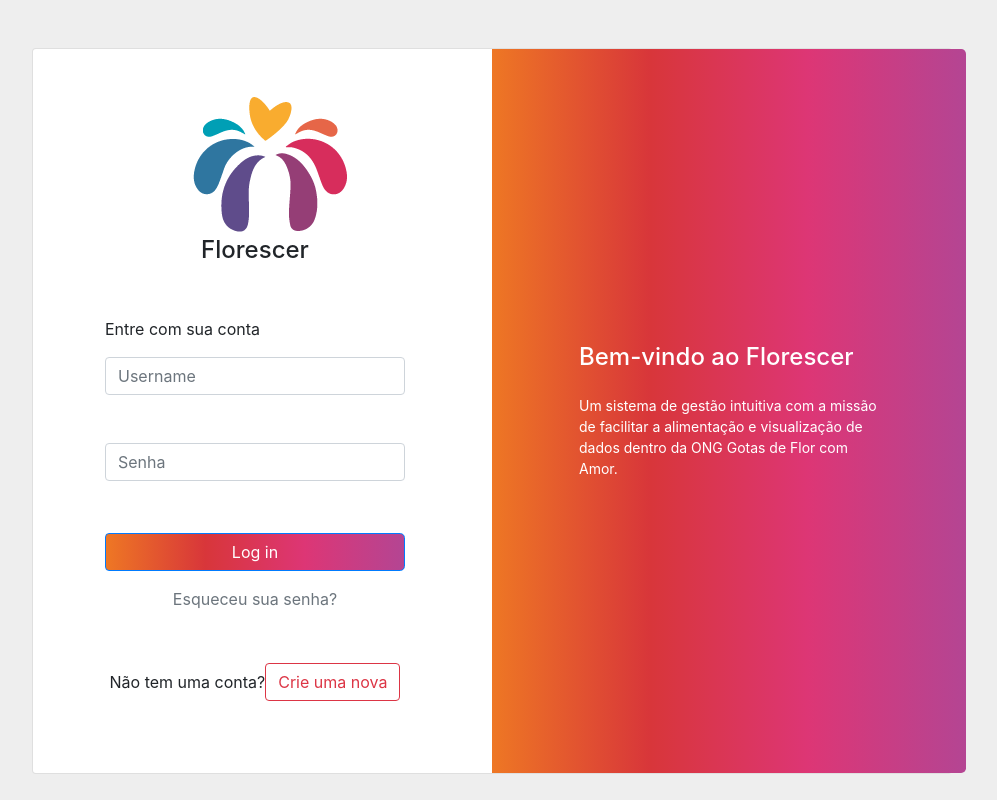
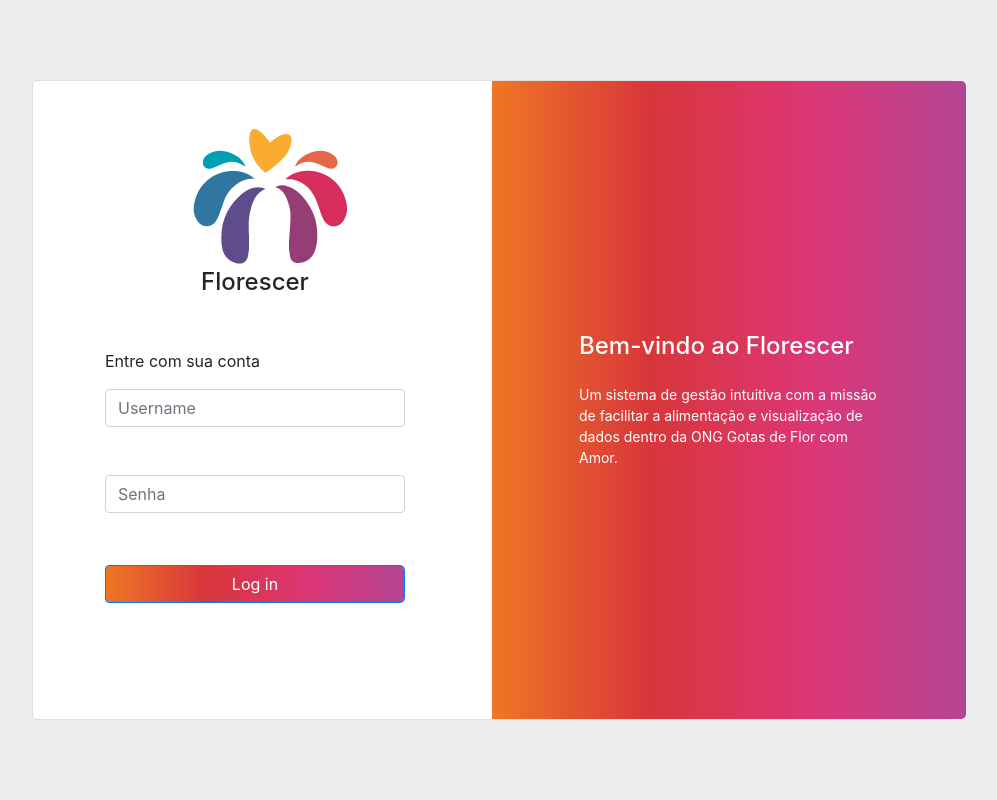
Before and after one commit to Malucoimbr/Florescer, a Django app: page / in a window 1280 px wide. Shown: the whole page, without its empty margins (148-1145 px from the left). Run offline with Django 4.2, Linux system fonts and the light colour scheme; some libraries are stand-ins or nearby versions.

Commit message:
atualização de  mata

```diff
--- a/Florescer_Project/Florescer_app/forms.py
+++ b/Florescer_Project/Florescer_app/forms.py
@@ -24,7 +24,7 @@ class CriancaForm(ModelForm):
         widgets = {
             'nome': forms.TextInput(attrs={'class': 'form-control', 'placeholder': 'Nome'}),
             'sobrenome': forms.TextInput(attrs={'class': 'form-control', 'placeholder': 'Sobrenome'}),
-            'data_nascimento': forms.TextInput(attrs={'class': 'form-control', 'placeholder': 'Data de Nascimento: DD/MM/AA'}),
+            'data_nascimento': forms.DateInput(attrs={'class': 'form-control', 'placeholder': 'Data de Nascimento: DD/MM/AAAA'}),
             'sexo': forms.TextInput(attrs={'class': 'form-control', 'placeholder': 'Sexo: M/F'}),
             'CEP': forms.TextInput(attrs={'class': 'form-control', 'placeholder': 'CEP'}),
             'endereco': forms.TextInput(attrs={'class': 'form-control', 'placeholder': 'Endereço'}),
--- a/Florescer_Project/Florescer_app/templates/ListarCriancas.html
+++ b/Florescer_Project/Florescer_app/templates/ListarCriancas.html
@@ -10,6 +10,7 @@
     {{crianca}} -- {{crianca.sexo}} -- {{crianca.nome_responsavel}} -- {{crianca.email_resp}} -- {{crianca.telefone_resp}}<br />
     {% endfor %}
   </h3>
+  <button type="button" onclick="window.location.replace('/inicialAdmin')">Voltar</button>
 </center>
 {% endblock %}
 <!-- <!DOCTYPE html>
--- a/Florescer_Project/Florescer_app/templates/cadastroCriancas.html
+++ b/Florescer_Project/Florescer_app/templates/cadastroCriancas.html
@@ -9,6 +9,7 @@
   <br /><br />
   {% if submit %}
   O Cadastro foi bem sucedido!
+  <button type="button" onclick="window.location.replace('/inicialAdmin')" class="btn btn-back">OK!</button>
 
   {% else %}
 
@@ -19,6 +20,7 @@
     {% csrf_token %}
     {{ form.as_p }}
     <input type="submit" value="Cadastrar nova criança" class="btn btn-success">
+    <button type="button" onclick="window.location.replace('/inicialAdmin')" class="btn btn-back">Voltar</button>
     <!--<fieldset>
       <div class="panel panel-primary">
         <div class="panel-heading">Cadastro de Crianças</div>
--- a/Florescer_Project/Florescer_app/templates/index.html
+++ b/Florescer_Project/Florescer_app/templates/index.html
@@ -90,21 +90,14 @@
                       <div class="text-center pt-1 mb-5 pb-1">
                         <button
                           class="btn btn-primary btn-block fa-lg gradient-custom-2 mb-3"
-                          type="button"
+                          type="button" onclick="window.location.replace('/inicialAdmin')"
                         >
                           Log in
                         </button>
-                        <a class="text-muted" href="#!">Esqueceu sua senha?</a>
+
                       </div>
 
-                      <div
-                        class="d-flex align-items-center justify-content-center pb-4"
-                      >
-                        <p class="mb-0 me-2">Não tem uma conta?</p>
-                        <button type="button" class="btn btn-outline-danger">
-                          Crie uma nova
-                        </button>
-                      </div>
+
                     </form>
                   </div>
                 </div>
```
Also changed, not shown: Florescer_Project/Florescer_app/templates/inicialAdmin.html (+4 -4 lines), Florescer_Project/db.sqlite3.
